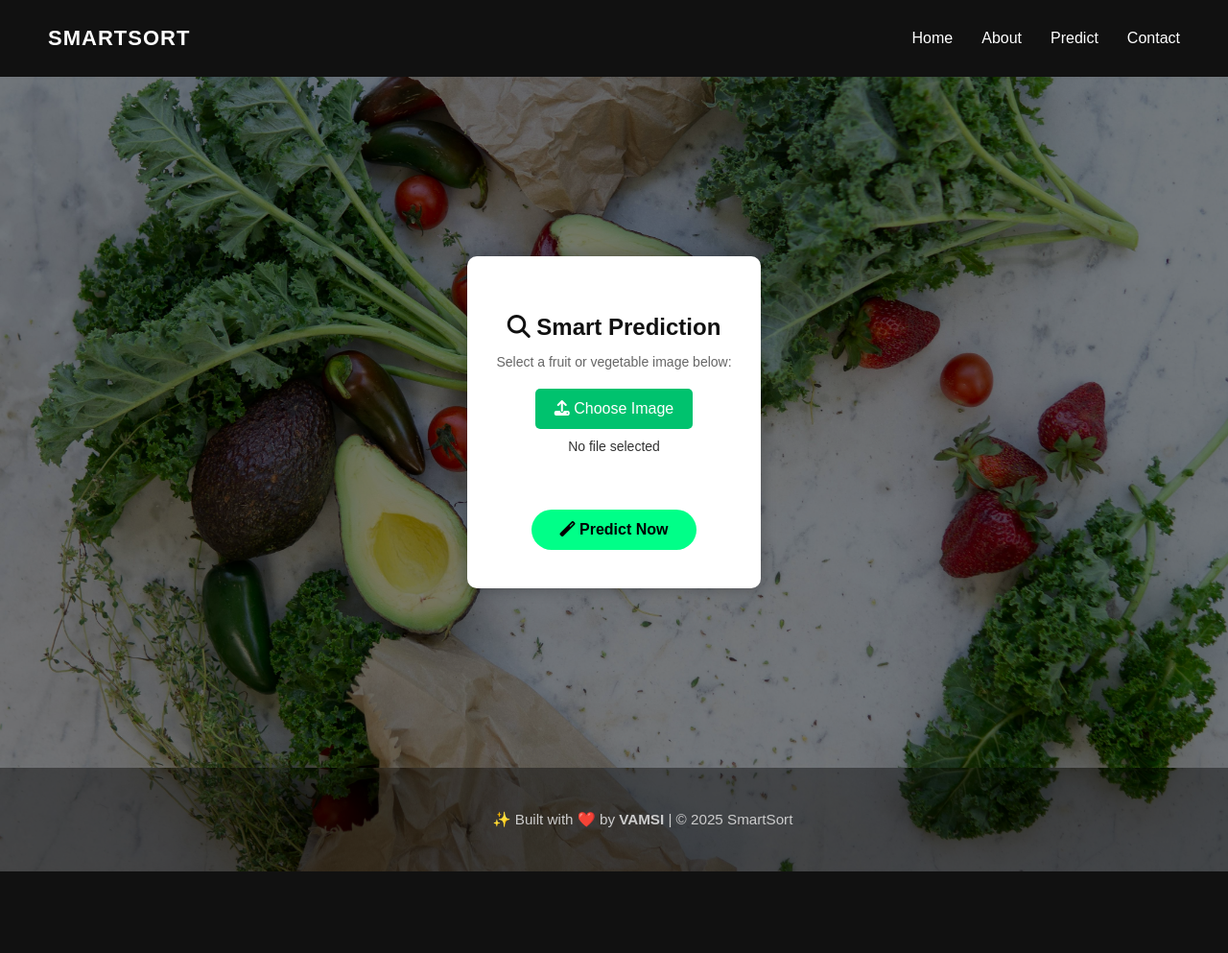
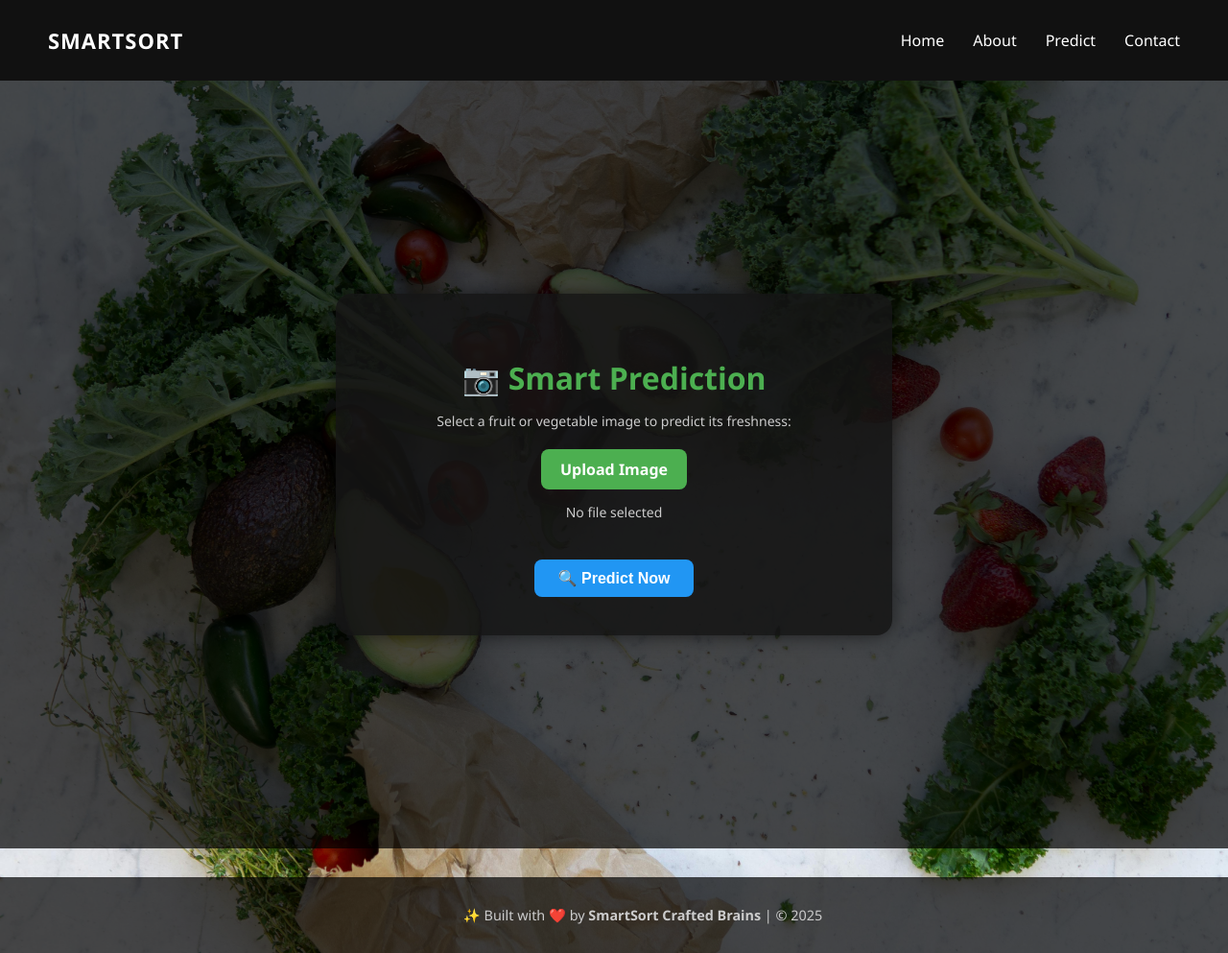
Before and after one commit to vamsi746/smartsort, a Flask app: page /predict in a window 1280 px wide; the page is wider, and only the part inside the window is pictured. Shown: that part at 96% size. Before the commit the page ends 908 px from the top of that part, so only its background shows below. Run offline with Flask 3, Linux system fonts and the light colour scheme; some libraries are stand-ins or nearby versions.

Commit message:
Update predict.html

```diff
--- a/templates/predict.html
+++ b/templates/predict.html
@@ -1,12 +1,96 @@
 <!DOCTYPE html>
 <html lang="en">
 <head>
+  <meta name="viewport" content="width=device-width, initial-scale=1.0">
   <meta charset="UTF-8" />
   <title>Predict | SmartSort</title>
   <link rel="stylesheet" href="{{ url_for('static', filename='css/style.css') }}">
-  <script src="https://kit.fontawesome.com/a076d05399.js" crossorigin="anonymous"></script> <!-- Font Awesome -->
+  <link href="https://cdn.jsdelivr.net/npm/aos@2.3.4/dist/aos.css" rel="stylesheet">
+  <style>
+    body {
+      margin: 0;
+      font-family: 'Segoe UI', sans-serif;
+      background: url("{{ url_for('static', filename='img/bg-dark.jpg') }}") no-repeat center center/cover;
+      color: #f0f0f0;
+    }
+
+    .predict-section {
+      position: relative;
+      min-height: 100vh;
+      display: flex;
+      justify-content: center;
+      align-items: center;
+    }
+
+    .predict-section::before {
+      content: '';
+      position: absolute;
+      inset: 0;
+      background: rgba(0, 0, 0, 0.7);
+      z-index: 1;
+    }
+
+    .form-box {
+      position: relative;
+      z-index: 2;
+      background: rgba(20, 20, 20, 0.85);
+      padding: 40px;
+      border-radius: 16px;
+      text-align: center;
+      max-width: 500px;
+      width: 90%;
+      box-shadow: 0 0 20px rgba(0,0,0,0.6);
+    }
+
+    .form-box h2 {
+      font-size: 2em;
+      color: #4CAF50;
+    }
+
+    .form-box p {
+      margin-bottom: 20px;
+      color: #ccc;
+    }
+
+    .upload-icon {
+      background: #4CAF50;
+      padding: 10px 20px;
+      color: white;
+      font-weight: bold;
+      border-radius: 8px;
+      cursor: pointer;
+      display: inline-block;
+    }
+
+    .upload-icon input {
+      display: none;
+    }
+
+    .cta-btn {
+      background: #2196F3;
+      color: white;
+      padding: 10px 25px;
+      border: none;
+      border-radius: 8px;
+      font-size: 1em;
+      cursor: pointer;
+      margin-top: 20px;
+    }
+
+    .cta-btn:hover {
+      background: #0d8bf2;
+    }
+
+    footer {
+      text-align: center;
+      color: #ccc;
+      margin-top: 30px;
+      font-size: 0.9em;
+    }
+  </style>
 </head>
 <body>
+
   <nav>
     <div class="logo">SMARTSORT</div>
     <ul>
@@ -17,36 +101,33 @@
     </ul>
   </nav>
 
-  <section class="predict-hero">
-    <div class="form-box">
-      <h2><i class="fas fa-search"></i> Smart Prediction</h2>
-      <p>Select a fruit or vegetable image below:</p>
+  <section class="predict-section">
+    <div class="form-box" data-aos="zoom-in">
+      <h2>📷 Smart Prediction</h2>
+      <p>Select a fruit or vegetable image to predict its freshness:</p>
 
       <form action="/predict" method="post" enctype="multipart/form-data">
         <label class="upload-icon">
-          <i class="fas fa-upload"></i> Choose Image
+          Upload Image
           <input type="file" name="file" accept="image/*" required onchange="showFileName(this)">
         </label>
-
-        <p id="file-name" style="margin-top: 10px; color: #333;">No file selected</p>
-
-        <br />
-        <button type="submit" class="cta-btn">
-          <i class="fas fa-magic"></i> Predict Now
-        </button>
+        <p id="file-name">No file selected</p>
+        <button type="submit" class="cta-btn">🔍 Predict Now</button>
       </form>
     </div>
   </section>
 
   <footer>
-    <p>✨ Built with ❤️ by <strong>VAMSI</strong> | © 2025 SmartSort</p>
+    ✨ Built with ❤️ by <strong>SmartSort Crafted Brains</strong> | © 2025
   </footer>
 
   <script>
     function showFileName(input) {
       const fileName = input.files[0] ? input.files[0].name : 'No file selected';
-      document.getElementById('file-name').textContent = "📷 Image selected: " + fileName;
+      document.getElementById('file-name').textContent = "📎 Selected: " + fileName;
     }
   </script>
+  <script src="https://cdn.jsdelivr.net/npm/aos@2.3.4/dist/aos.js"></script>
+  <script>AOS.init();</script>
 </body>
 </html>
```
